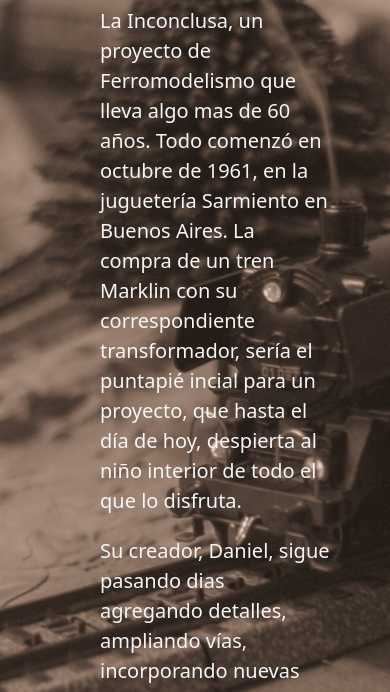
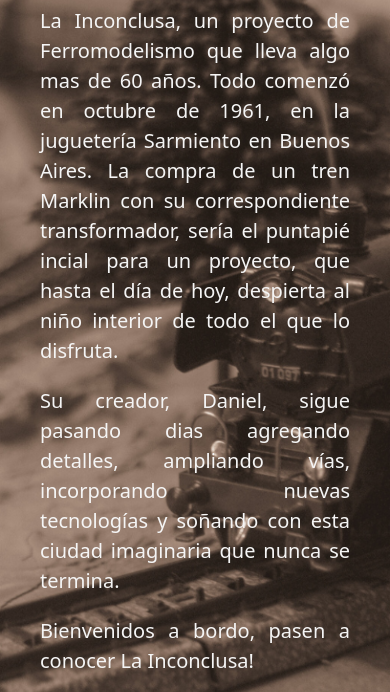
Before and after one commit to NDCordero/desarrolloWebCoder, a plain HTML site: page index.html in a window 390 px wide. Shown: the part 114-806 px from the top of the page. Drawn offline with Linux system fonts and the light colour scheme.

Commit message:
Correciones de parrafos y  margenes

```diff
--- a/css/estilo.css
+++ b/css/estilo.css
@@ -94,6 +94,14 @@ h4{
     font-size: 2rem;
 }
 
+p {
+  font-size: 2rem;
+  color: whitesmoke;
+  margin-top: 2rem;
+  margin-left: 6rem;
+  text-align: justify;
+}
+
 
 
 /* --------------------------- Menu ----------------------------- */
@@ -145,19 +153,13 @@ nav{
     font-size: 2rem;
     color: whitesmoke;
     margin-top: 0rem;
-    margin-left: 4rem;
+    margin-left: 2rem;
+    margin-right: 2rem;
 }
-
 
 .nav-item {
   margin: 0.3rem 0rem;
   padding: 1rem;
-}
-
-@media screen and (max-width: 768px) {
-
-
-
 }
 
 
@@ -231,12 +233,6 @@ label{
   margin-top: 10rem;
 }
 
-p {
-  font-size: 2rem;
-  color: whitesmoke;
-  margin-top: 2rem;
-  margin-left: 6rem;
-}
 
 /*------------------- Formaciones Destacadas ------------------*/
 
@@ -261,8 +257,6 @@ p {
       "tituloReinhold tituloReinhold"
       "imagenReinhold textoReinhold";
     grid-area: Reinhold;
-
-
   }
 
   .tituloReinhold {
@@ -465,7 +459,6 @@ p {
     .Fotos img{
       object-fit: cover;
       border: 2px solid #000;
-
       }
 
     .video1 {
@@ -529,9 +522,10 @@ p {
   }
 
   .parrafo{
-    margin-right: 6rem;
+  margin-right: 0rem;
+  margin-left: 1rem;
+  }
 
-}
 .formacionesPadre {
   grid-template-areas:
   "tituloFormaciones"
@@ -593,12 +587,13 @@ p {
   }
 
   .parrafo{
-    margin-right: 6rem;
+    margin-right: 4rem;
+    margin-left: 0rem;
 }
 
  p{
   font-size: 2rem;
-
+  margin-left: 4rem;
  }
 
 h2{
--- a/index.html
+++ b/index.html
@@ -50,7 +50,7 @@
 
 
 
-        <main class="parrafo parrafoIndex col-md-5 col-sm-12 gx-0 row">
+        <main class="parrafo parrafoIndex col-xl-6 col-md-8 col-sm-12 gx-0 row">
             <div>
                 <p>
                 La Inconclusa, un proyecto de Ferromodelismo que lleva algo mas de 60 años. Todo comenzó en octubre de 1961, en la juguetería Sarmiento en Buenos Aires. La compra de un tren Marklin con su correspondiente transformador, sería el puntapié incial para un proyecto, que hasta el día de hoy, despierta al niño interior de todo el que lo disfruta.</p>
```
Lines whose indentation alone changed are shown as unchanged.
